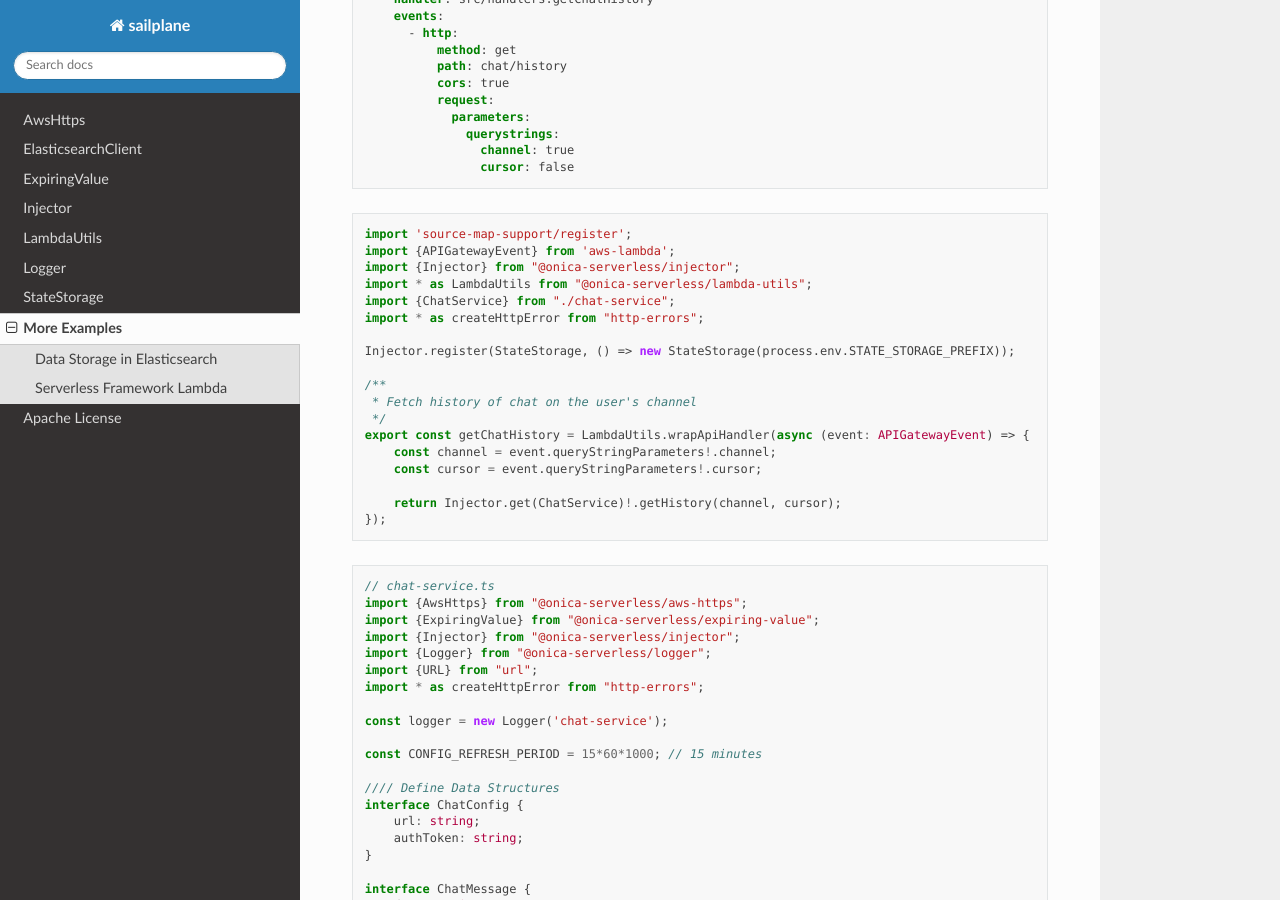
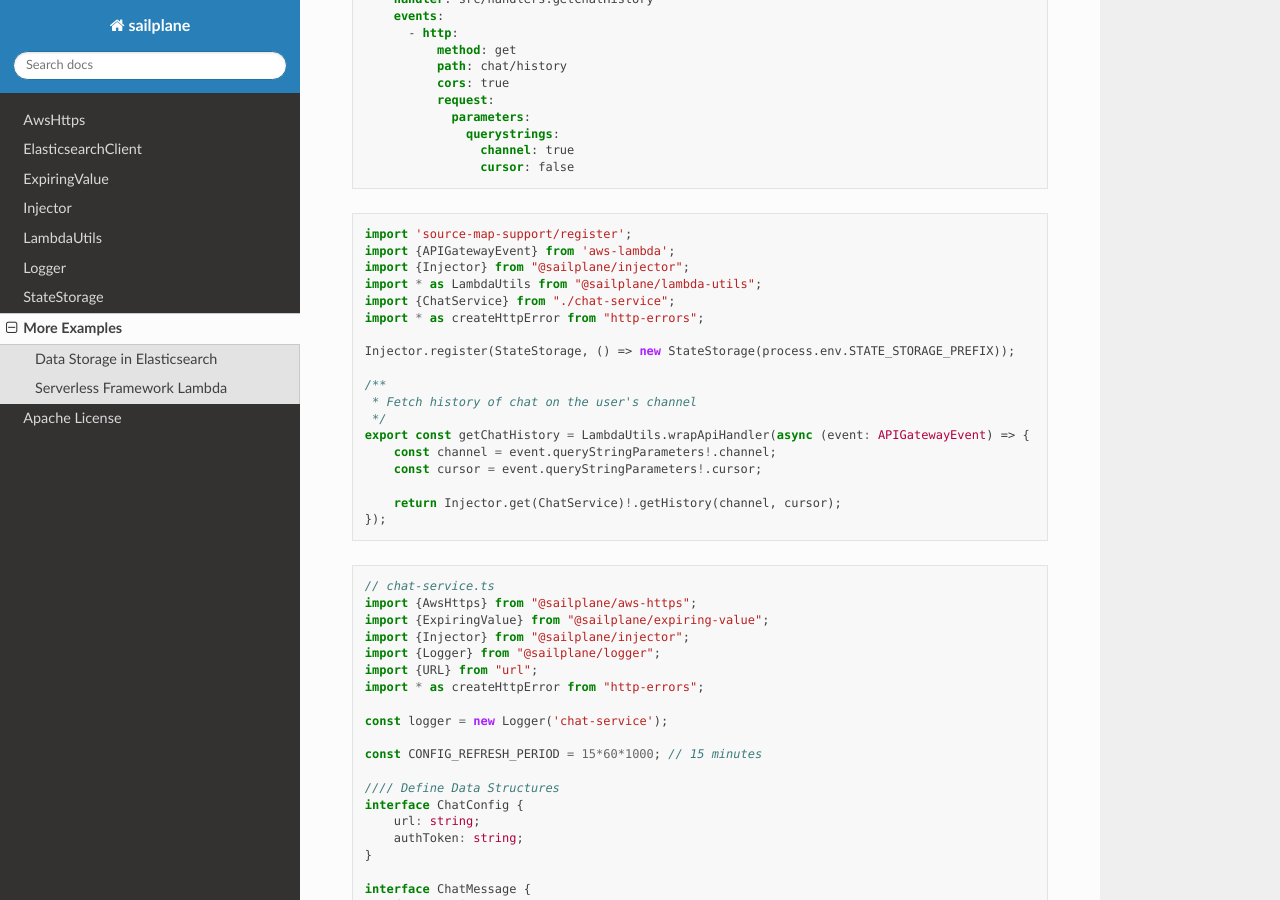
Before and after one commit to rackspace/sailplane, a Sphinx documentation site: the page built from docs/source/examples.rst, in a window 1280 px wide and 900 px high, scrolled down 2657 px. Built offline with Sphinx 7.4.7 and the Read the Docs theme 2.0.0, drawn with Linux system fonts in a browser that asks for light colours; some of the changed text lies outside the part shown.

Commit message:
Updated imports in examples
The imports in examples still had the old working name for the library.

```diff
--- a/docs/source/examples.rst
+++ b/docs/source/examples.rst
@@ -15,10 +15,10 @@ Uses:
 
 .. code-block:: ts
 
-    import {AwsHttps} from "@onica-serverless/aws-https";
-    import {ElasticsearchClient} from "@onica-serverless/elasticsearch-client";
-    import {Injector} from "@onica-serverless/injector";
-    import {Logger} from "@onica-serverless/logger";
+    import {AwsHttps} from "@sailplane/aws-https";
+    import {ElasticsearchClient} from "@sailplane/elasticsearch-client";
+    import {Injector} from "@sailplane/injector";
+    import {Logger} from "@sailplane/logger";
     import {Ticket} from "./ticket";
 
     const logger = new Logger('ticket-storage');
@@ -158,8 +158,8 @@ This example shows how to:
 
     import 'source-map-support/register';
     import {APIGatewayEvent} from 'aws-lambda';
-    import {Injector} from "@onica-serverless/injector";
-    import * as LambdaUtils from "@onica-serverless/lambda-utils";
+    import {Injector} from "@sailplane/injector";
+    import * as LambdaUtils from "@sailplane/lambda-utils";
     import {ChatService} from "./chat-service";
     import * as createHttpError from "http-errors";
 
@@ -178,10 +178,10 @@ This example shows how to:
 .. code-block:: ts
 
     // chat-service.ts
-    import {AwsHttps} from "@onica-serverless/aws-https";
-    import {ExpiringValue} from "@onica-serverless/expiring-value";
-    import {Injector} from "@onica-serverless/injector";
-    import {Logger} from "@onica-serverless/logger";
+    import {AwsHttps} from "@sailplane/aws-https";
+    import {ExpiringValue} from "@sailplane/expiring-value";
+    import {Injector} from "@sailplane/injector";
+    import {Logger} from "@sailplane/logger";
     import {URL} from "url";
     import * as createHttpError from "http-errors";
 
--- a/docs/source/lambda_utils.rst
+++ b/docs/source/lambda_utils.rst
@@ -60,7 +60,7 @@ General use
 .. code-block:: ts
 
     import {APIGatewayEvent} from 'aws-lambda';
-    import * as LambdaUtils from "@onica-serverless/lambda-utils";
+    import * as LambdaUtils from "@sailplane/lambda-utils";
     import * as createError from "http-errors";
 
     export const hello = LambdaUtils.wrapApiHandler(async (event: APIGatewayEvent) => {
@@ -89,7 +89,7 @@ Extending LambdaUtils for your own app
 .. code-block:: ts
 
     import {ProxyHandler} from "aws-lambda";
-    import * as LambdaUtils from "@onica-serverless/lambda-utils";
+    import * as LambdaUtils from "@sailplane/lambda-utils";
     import {userAuthMiddleware} from "./user-auth"; //you write this
 
     export interface WrapApiHandlerOptions {
--- a/docs/source/logger.rst
+++ b/docs/source/logger.rst
@@ -28,7 +28,7 @@ Examples
 
 .. code-block:: ts
 
-    import {Logger, LogLevels} from "@onica-serverless/logger";
+    import {Logger, LogLevels} from "@sailplane/logger";
     const logger = new Logger('name-of-module');
 
     logger.info("Hello World!");
--- a/docs/source/state_storage.rst
+++ b/docs/source/state_storage.rst
@@ -55,7 +55,7 @@ Your Lambda will need permission to access the Parameter Store. Here's an exampl
 
 .. code-block:: ts
 
-    import {StateStorage} from "@onica-serverless/state-storage";
+    import {StateStorage} from "@sailplane/state-storage";
 
     const stateStore = new StateStorage(process.env.STATE_STORAGE_PREFIX!);
 
```
Also changed, not shown: docs/source/injector.rst (+7 -7 lines).
